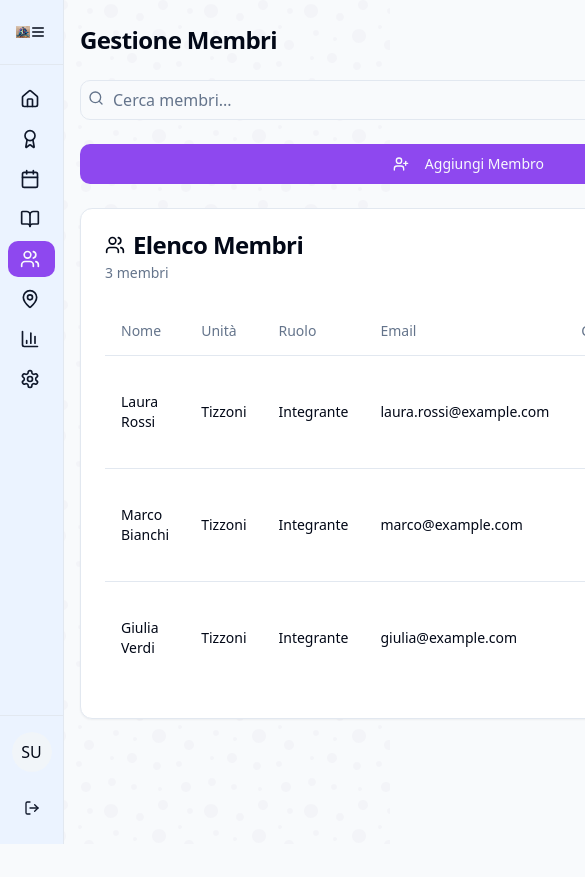
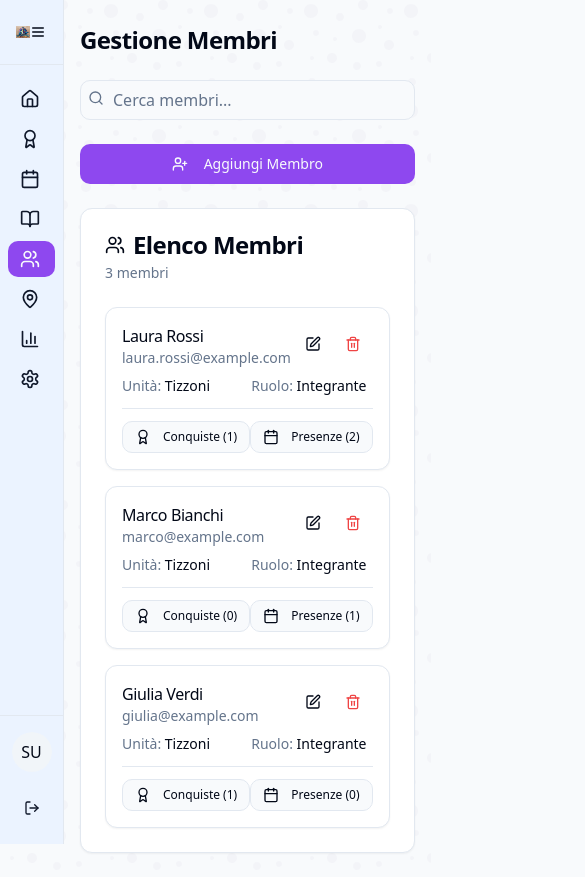
Before and after one commit to helpdesk270/scoutmanagers, a React (Vite) app: page /membri in a window 390 px wide. Shown: the top 877 px of the page, 585 px wide, since content can reach past the window. Before the commit the page ends 844 px from the top, so only its background shows below. Built offline with nearby package versions, Linux system fonts and the light colour scheme; sample sign-in values are in the browser's storage.

Commit message:
Fix: Improve member page responsiveness
Make the member page responsive for mobile devices, removing vertical scroll.

```diff
--- a/src/pages/Membri.tsx
+++ b/src/pages/Membri.tsx
@@ -1,4 +1,3 @@
-
 import React, { useState } from "react";
 import { useAuth, User, UserRole } from "@/context/AuthContext";
 import {
@@ -21,13 +20,16 @@ import {
   Calendar,
   Search,
   Plus,
-  X
+  X,
+  MoreVertical,
+  ChevronRight
 } from "lucide-react";
+import { useIsMobile } from "@/hooks/use-mobile";
+import { ScrollArea } from "@/components/ui/scroll-area";
 import MemberForm from "@/components/members/MemberForm";
 import MemberAchievements from "@/components/members/MemberAchievements";
 import MemberAttendance from "@/components/members/MemberAttendance";
 
-// Mock data structure for members
 export interface MemberType extends User {
   achievements: Achievement[];
   attendance: AttendanceRecord[];
@@ -50,6 +52,7 @@ export interface AttendanceRecord {
 const Membri = () => {
   const { user } = useAuth();
   const { toast } = useToast();
+  const isMobile = useIsMobile();
   const [members, setMembers] = useState<MemberType[]>([]);
   const [filteredMembers, setFilteredMembers] = useState<MemberType[]>([]);
   const [searchQuery, setSearchQuery] = useState("");
@@ -59,9 +62,7 @@ const Membri = () => {
   const [viewMode, setViewMode] = useState<"list" | "achievements" | "attendance">("list");
   const [selectedMember, setSelectedMember] = useState<MemberType | null>(null);
 
-  // Initialize with mock data
   React.useEffect(() => {
-    // In a real app, this would fetch from an API
     const mockMembers: MemberType[] = [
       {
         id: "1",
@@ -133,7 +134,6 @@ const Membri = () => {
     setFilteredMembers(mockMembers);
   }, []);
 
-  // Search functionality
   const handleSearch = (query: string) => {
     setSearchQuery(query);
     const filtered = members.filter(member =>
@@ -144,7 +144,6 @@ const Membri = () => {
     setFilteredMembers(filtered);
   };
 
-  // Add new member
   const handleAddMember = (newMember: Omit<MemberType, "id" | "achievements" | "attendance">) => {
     const member: MemberType = {
       ...newMember,
@@ -163,7 +162,6 @@ const Membri = () => {
     });
   };
 
-  // Update member
   const handleUpdateMember = (updatedMember: MemberType) => {
     const updatedMembers = members.map(member =>
       member.id === updatedMember.id ? updatedMember : member
@@ -179,7 +177,6 @@ const Membri = () => {
     });
   };
 
-  // Delete member
   const handleDeleteMember = (id: string) => {
     const memberToDelete = members.find(m => m.id === id);
     const updatedMembers = members.filter(member => member.id !== id);
@@ -194,7 +191,6 @@ const Membri = () => {
     });
   };
 
-  // Add achievement to member
   const handleAddAchievement = (memberId: string, achievement: Omit<Achievement, "id">) => {
     const newAchievement: Achievement = {
       ...achievement,
@@ -214,7 +210,6 @@ const Membri = () => {
     setMembers(updatedMembers);
     setFilteredMembers(updatedMembers);
 
-    // Update selected member if we're viewing their achievements
     if (selectedMember && selectedMember.id === memberId) {
       setSelectedMember({
         ...selectedMember,
@@ -228,7 +223,6 @@ const Membri = () => {
     });
   };
 
-  // Add attendance record to member
   const handleAddAttendance = (memberId: string, record: Omit<AttendanceRecord, "id">) => {
     const newRecord: AttendanceRecord = {
       ...record,
@@ -248,7 +242,6 @@ const Membri = () => {
     setMembers(updatedMembers);
     setFilteredMembers(updatedMembers);
 
-    // Update selected member if we're viewing their attendance
     if (selectedMember && selectedMember.id === memberId) {
       setSelectedMember({
         ...selectedMember,
@@ -262,19 +255,16 @@ const Membri = () => {
     });
   };
 
-  // Handle view member details
   const handleViewMember = (mode: "achievements" | "attendance", member: MemberType) => {
     setSelectedMember(member);
     setViewMode(mode);
   };
 
-  // Go back to list view
   const handleBackToList = () => {
     setViewMode("list");
     setSelectedMember(null);
   };
 
-  // Render appropriate content based on view mode
   const renderContent = () => {
     switch (viewMode) {
       case "achievements":
@@ -287,8 +277,7 @@ const Membri = () => {
             />
           );
         } else {
-          // Instead of implicitly returning void, we immediately return to list view
-          return handleBackToList(), <></>;  // Return empty fragment after function call
+          return handleBackToList(), <></>;
         }
 
       case "attendance":
@@ -301,8 +290,7 @@ const Membri = () => {
             />
           );
         } else {
-          // Instead of implicitly returning void, we immediately return to list view
-          return handleBackToList(), <></>;  // Return empty fragment after function call
+          return handleBackToList(), <></>;
         }
 
       case "list":
@@ -372,6 +360,75 @@ const Membri = () => {
                 </CardDescription>
               </CardHeader>
               <CardContent>
+                {isMobile ? (
+                  <div className="space-y-4">
+                    {filteredMembers.length === 0 ? (
+                      <div className="text-center py-4">
+                        Nessun membro trovato
+                      </div>
+                    ) : (
+                      filteredMembers.map((member) => (
+                        <Card key={member.id} className="overflow-hidden">
+                          <div className="p-4">
+                            <div className="flex justify-between items-start mb-2">
+                              <div>
+                                <h3 className="font-medium text-base">{member.name}</h3>
+                                <p className="text-sm text-muted-foreground">{member.email}</p>
+                              </div>
+                              <div className="flex">
+                                <Button
+                                  variant="ghost"
+                                  size="icon"
+                                  onClick={() => setEditingMember(member)}
+                                >
+                                  <Edit className="h-4 w-4" />
+                                </Button>
+                                <Button
+                                  variant="ghost"
+                                  size="icon"
+                                  onClick={() => handleDeleteMember(member.id)}
+                                >
+                                  <Trash2 className="h-4 w-4 text-destructive" />
+                                </Button>
+                              </div>
+                            </div>
+
+                            <div className="grid grid-cols-2 gap-2 text-sm">
+                              <div>
+                                <span className="text-muted-foreground">Unità:</span> {member.unitName || "-"}
+                              </div>
+                              <div>
+                                <span className="text-muted-foreground">Ruolo:</span> <span className="capitalize">{member.role}</span>
+                              </div>
+                            </div>
+
+                            <div className="flex mt-3 pt-3 border-t justify-between">
+                              <Button
+                                variant="outline"
+                                size="sm"
+                                className="text-xs h-8"
+                                onClick={() => handleViewMember("achievements", member)}
+                              >
+                                <Award className="mr-1 h-3 w-3" />
+                                Conquiste ({member.achievements.length})
+                              </Button>
+
+                              <Button
+                                variant="outline"
+                                size="sm"
+                                className="text-xs h-8"
+                                onClick={() => handleViewMember("attendance", member)}
+                              >
+                                <Calendar className="mr-1 h-3 w-3" />
+                                Presenze ({member.attendance.length})
+                              </Button>
+                            </div>
+                          </div>
+                        </Card>
+                      ))
+                    )}
+                  </div>
+                ) : (
                   <div className="overflow-x-auto">
                     <Table>
                       <TableHeader>
@@ -441,6 +498,7 @@ const Membri = () => {
                       </TableBody>
                     </Table>
                   </div>
+                )}
               </CardContent>
             </Card>
           </>
```
Lines whose indentation alone changed are shown as unchanged.
